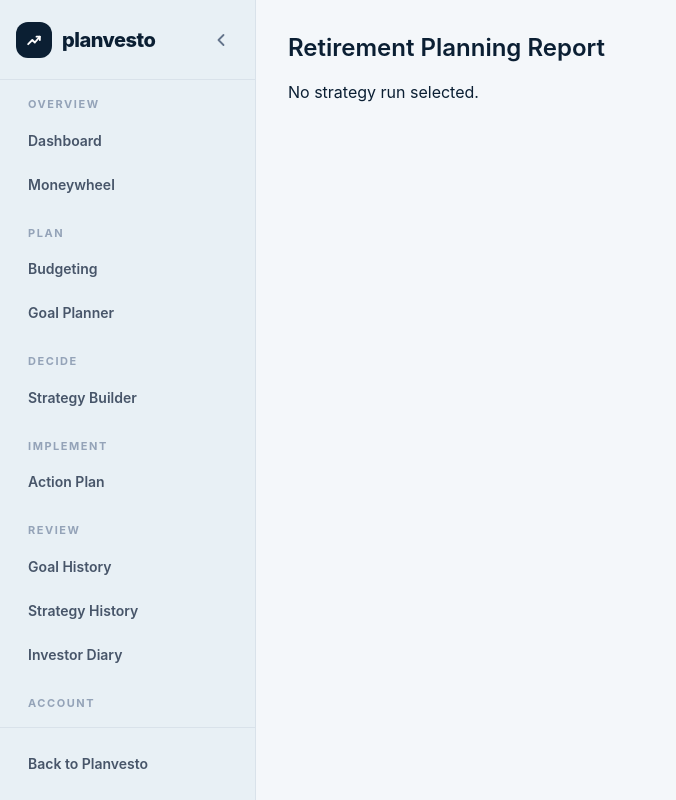
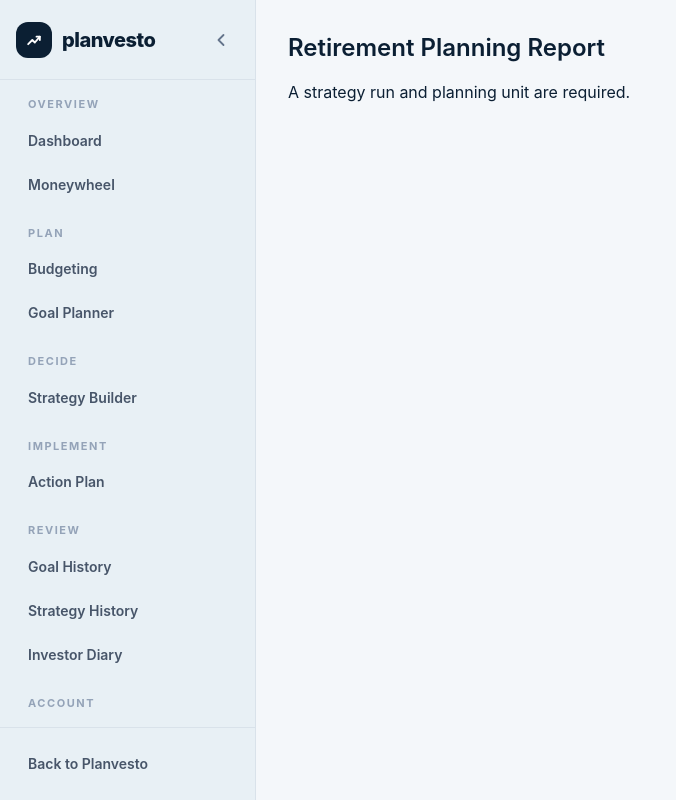
Before and after one commit to Bhardwaj1-star/planvesto, a Next.js app in the folder frontend/: page /investor/retirement-report in a window 1280 px wide. Shown: the whole page, without its empty margins (0-676 px from the left). Built offline with nearby package versions, Linux system fonts and the light colour scheme.

Commit message:
Connect retirement report page to authenticated API contract

```diff
--- a/frontend/app/investor/retirement-report/page.tsx
+++ b/frontend/app/investor/retirement-report/page.tsx
@@ -17,9 +17,11 @@ export default function RetirementReportPage() {
   const [error, setError] = useState('');
 
   useEffect(() => {
-    const runId = new URLSearchParams(window.location.search).get('run_id');
-    if (!runId) { setError('No strategy run selected.'); return; }
-    fetch(`/api/strategy/runs/${encodeURIComponent(runId)}/retirement-report`)
+    const params = new URLSearchParams(window.location.search);
+    const runId = params.get('run_id');
+    const planningUnitId = params.get('planning_unit_id');
+    if (!runId || !planningUnitId) { setError('A strategy run and planning unit are required.'); return; }
+    fetch(`/api/strategy/runs/${encodeURIComponent(runId)}/retirement-report?planning_unit_id=${encodeURIComponent(planningUnitId)}`)
       .then(async r => { if (!r.ok) throw new Error(await r.text()); return r.json(); })
       .then(setReport)
       .catch(e => setError(e.message || 'Unable to load report.'));
```
